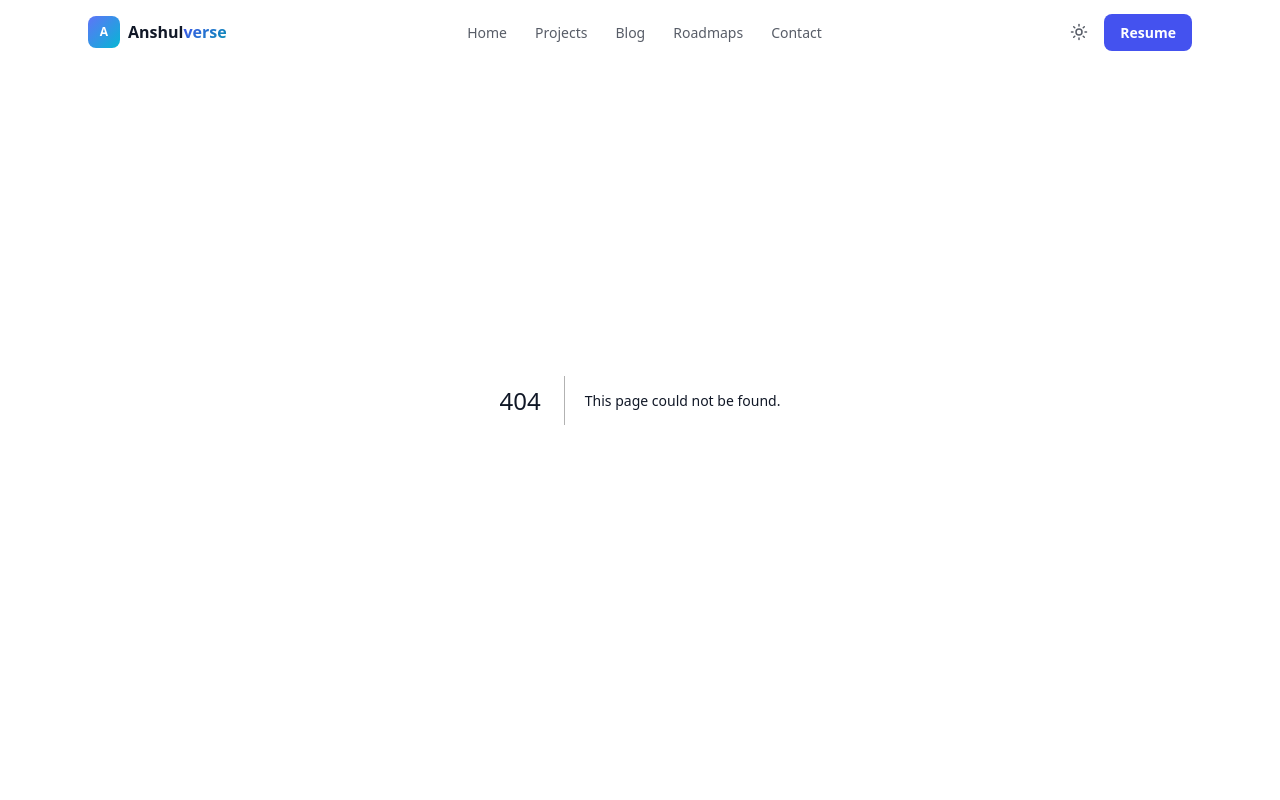
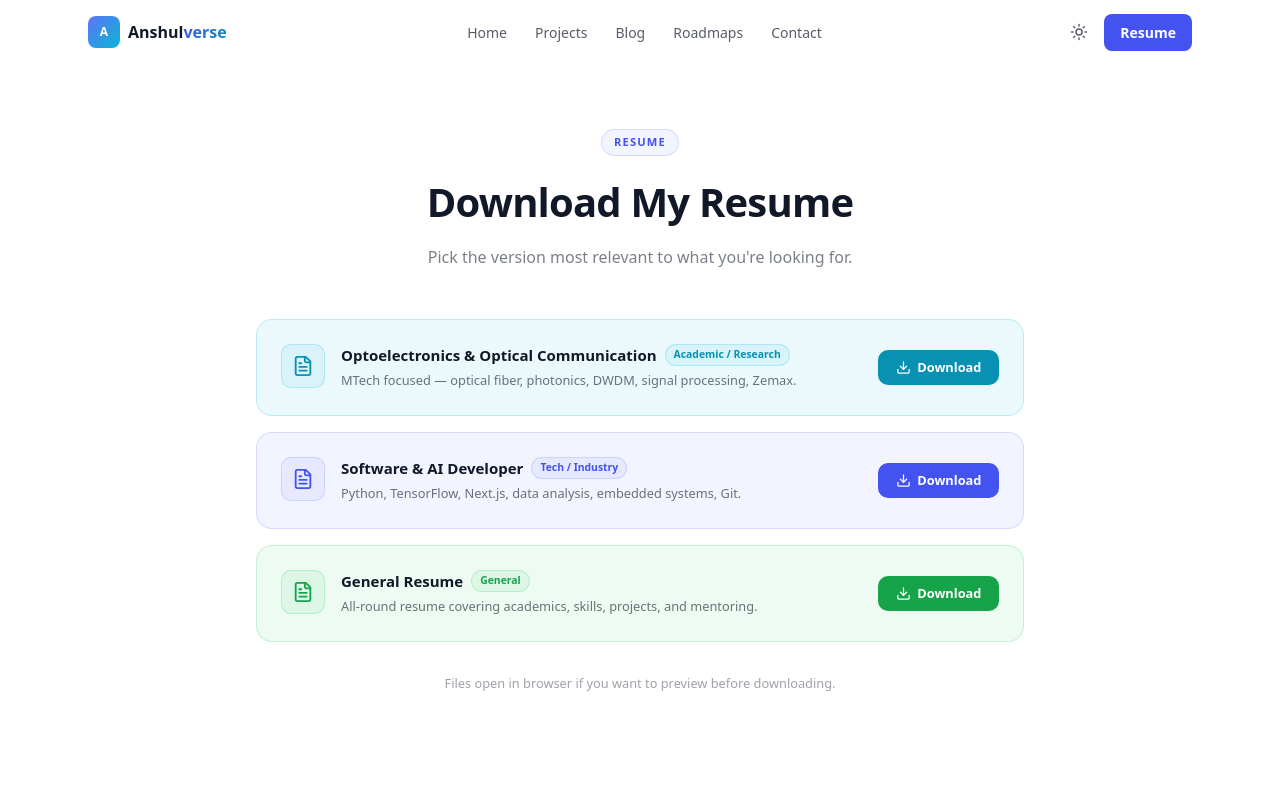
Before and after one commit to anshulatgit/my-portfolio, a Next.js app: page /resume in a window 1280 px wide. Before the commit this address had no page. Shown: the top 800 px of the page. Built offline with nearby package versions, Linux system fonts and the light colour scheme.

Commit message:
feat: multi-resume page

```diff
--- /dev/null
+++ b/src/app/resume/page.tsx
@@ -0,0 +1,85 @@
+import Link from "next/link";
+import { Download, FileText } from "lucide-react";
+
+const resumes = [
+  {
+    title: "Optoelectronics & Optical Communication",
+    description: "MTech focused — optical fiber, photonics, DWDM, signal processing, Zemax.",
+    file: "/resume-optics.pdf",
+    tag: "Academic / Research",
+    color: "rgba(6,182,212,0.08)",
+    border: "rgba(6,182,212,0.2)",
+    accent: "#0891b2",
+  },
+  {
+    title: "Software & AI Developer",
+    description: "Python, TensorFlow, Next.js, data analysis, embedded systems, Git.",
+    file: "/resume-developer.pdf",
+    tag: "Tech / Industry",
+    color: "rgba(95,116,248,0.08)",
+    border: "rgba(95,116,248,0.2)",
+    accent: "#4452ef",
+  },
+  {
+    title: "General Resume",
+    description: "All-round resume covering academics, skills, projects, and mentoring.",
+    file: "/resume-general.pdf",
+    tag: "General",
+    color: "rgba(34,197,94,0.08)",
+    border: "rgba(34,197,94,0.2)",
+    accent: "#16a34a",
+  },
+];
+
+export default function ResumePage() {
+  return (
+    <div style={{ paddingTop: "4rem" }}>
+      <section style={{ padding: "4rem 1.5rem 5rem" }}>
+        <div style={{ maxWidth: "48rem", margin: "0 auto" }}>
+
+          {/* Header */}
+          <div style={{ textAlign: "center", marginBottom: "3rem" }}>
+            <span style={{ display: "inline-block", padding: "0.25rem 0.75rem", fontSize: "0.7rem", fontWeight: 700, textTransform: "uppercase" as const, letterSpacing: "0.1em", color: "#4452ef", backgroundColor: "rgba(95,116,248,0.08)", border: "1px solid rgba(95,116,248,0.2)", borderRadius: "9999px", marginBottom: "1rem" }}>
+              Resume
+            </span>
+            <h1 style={{ fontSize: "clamp(1.75rem, 4vw, 2.5rem)", fontWeight: 800, marginBottom: "0.75rem", letterSpacing: "-0.02em" }}>
+              Download My Resume
+            </h1>
+            <p style={{ opacity: 0.55, fontSize: "1rem", lineHeight: 1.7 }}>
+              Pick the version most relevant to what you&apos;re looking for.
+            </p>
+          </div>
+
+          {/* Resume cards */}
+          <div style={{ display: "flex", flexDirection: "column", gap: "1rem" }}>
+            {resumes.map((r) => (
+              <div key={r.file} style={{ padding: "1.5rem", borderRadius: "1rem", backgroundColor: r.color, border: `1px solid ${r.border}`, display: "flex", alignItems: "center", justifyContent: "space-between", gap: "1rem", flexWrap: "wrap" as const }}>
+                <div style={{ display: "flex", alignItems: "flex-start", gap: "1rem" }}>
+                  <div style={{ padding: "0.625rem", borderRadius: "0.625rem", backgroundColor: r.color, border: `1px solid ${r.border}`, color: r.accent, flexShrink: 0 }}>
+                    <FileText size={22} />
+                  </div>
+                  <div>
+                    <div style={{ display: "flex", alignItems: "center", gap: "0.5rem", marginBottom: "0.25rem", flexWrap: "wrap" as const }}>
+                      <h3 style={{ fontSize: "0.9375rem", fontWeight: 700, margin: 0 }}>{r.title}</h3>
+                      <span style={{ fontSize: "0.65rem", fontWeight: 700, padding: "0.15rem 0.5rem", borderRadius: "9999px", backgroundColor: r.color, color: r.accent, border: `1px solid ${r.border}` }}>{r.tag}</span>
+                    </div>
+                    <p style={{ fontSize: "0.8rem", opacity: 0.6, margin: 0, lineHeight: 1.6 }}>{r.description}</p>
+                  </div>
+                </div>
+                <a href={r.file} download style={{ display: "inline-flex", alignItems: "center", gap: "0.4rem", padding: "0.5rem 1.1rem", backgroundColor: r.accent, color: "white", borderRadius: "0.625rem", fontWeight: 700, fontSize: "0.8rem", textDecoration: "none", whiteSpace: "nowrap" as const, flexShrink: 0 }}>
+                  <Download size={15} /> Download
+                </a>
+              </div>
+            ))}
+          </div>
+
+          {/* View online note */}
+          <p style={{ textAlign: "center", fontSize: "0.8rem", opacity: 0.4, marginTop: "2rem" }}>
+            Files open in browser if you want to preview before downloading.
+          </p>
+
+        </div>
+      </section>
+    </div>
+  );
+}
```
Also changed, not shown: 2 other files (tests, documents, lock files or other folders).
